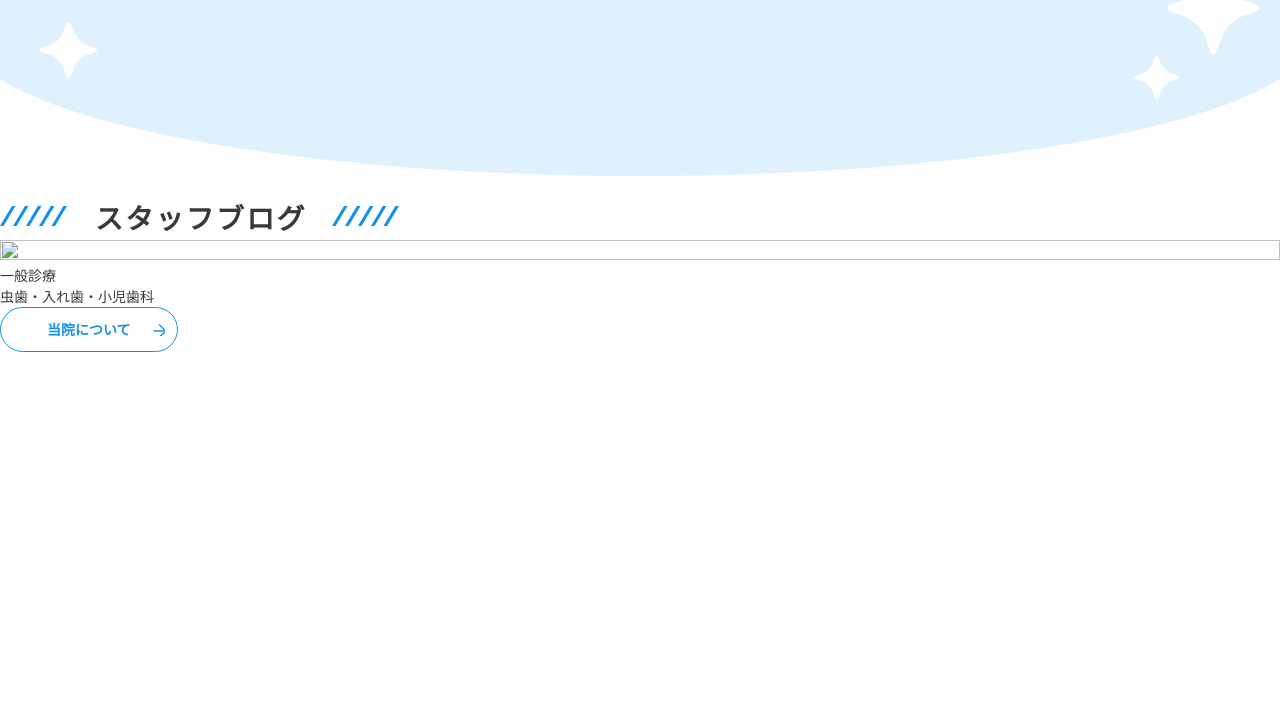
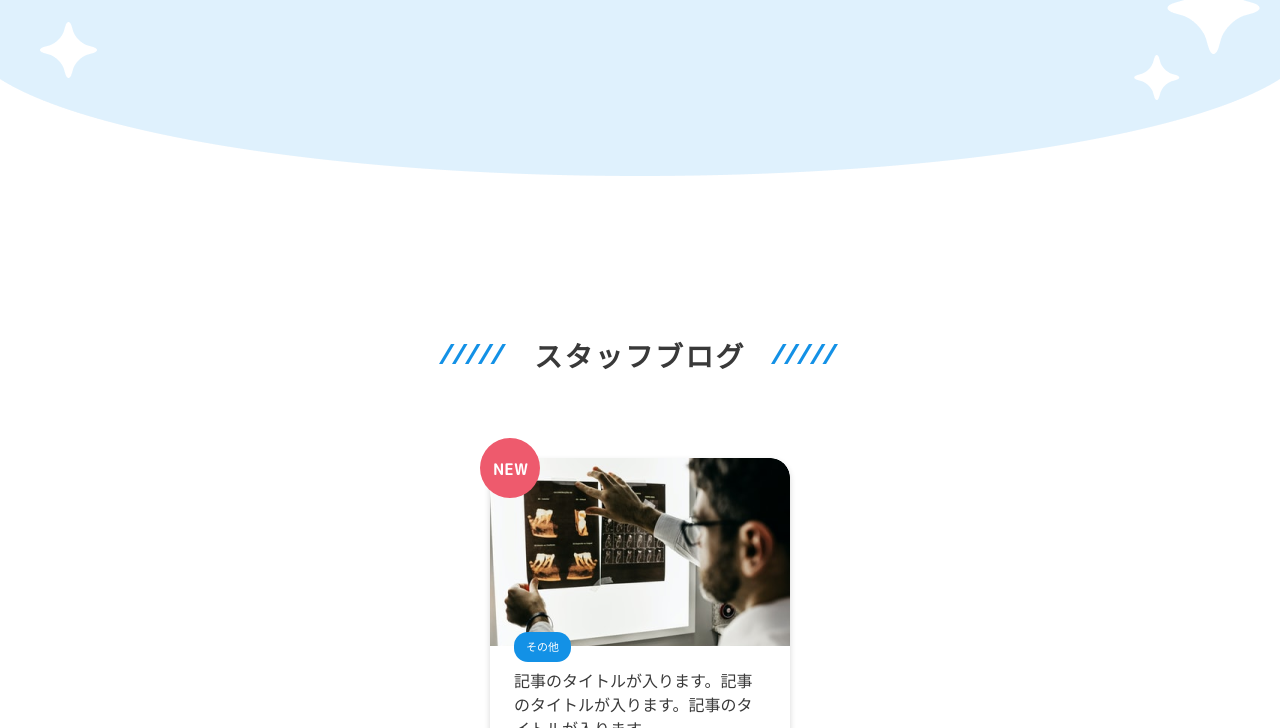
Before and after one commit to pumiWebdesigner/GraduationHp, a plain HTML site: page index.html in a window 1280 px wide. Shown: the part 3143-3871 px from the top of the page. Before the commit the page ends 3495 px from the top, so only its background shows below. Drawn offline with nearby package versions, Linux system fonts and the light colour scheme.

Commit message:
article1個完成

```diff
--- a/index.html
+++ b/index.html
@@ -388,20 +388,23 @@
     <section class="blog">
       <h2 class="util__title">スタッフブログ</h2>
       <div class="blog__list">
-          <div class="blog__card">
+        <article>
+          <a href="#">
+            <div class="blog__card is-new">
+              <div class="blog__card--wrapper">
                 <div class="blog__card--img">
-              <img src="./img/blog-1.png" alt="" />
+                  <img src="./img/blog-img.png" alt="" />
                 </div>
-            <div class="blog__card--txt">
-              <div class="blog__card--txt-main">一般診療</div>
-              <div class="blog__card--txt-sub">虫歯・入れ歯・小児歯科</div>
+                <div class="blog__card--tag">その他</div>
+                <div class="blog__card--text">記事のタイトルが入ります。記事のタイトルが入ります。記事のタイトルが入ります。</div>
+                <time class="news-item-data" datetime="2020-02-14">2020.02.14</time>
               </div>
             </div>
-
+          </a>
+        </article>
       </div>
-        <div class="blog__content--btn">
-          <a class="util__link" href="#">当院について</a>
-        </div>
+      <div class="blog__btn--list">
+        <a class="util__link" href="#">スタッフブログ一覧はこちら</a>
       </div>
     </section>
 
--- a/sass/_common.scss
+++ b/sass/_common.scss
@@ -127,6 +127,9 @@ body {
   display: inline-block;
   text-align: center;
   position: relative;
+  @include base.mq(pc) {
+    margin-left: -6px;
+  }
   &::after {
     position: absolute;
     top: 50%;
--- a/sass/style.scss
+++ b/sass/style.scss
@@ -6,3 +6,104 @@
 @use "concept";
 @use "recommend";
 @use "medical";
+
+.blog {
+  margin-top: 138px;
+  text-align: center;
+}
+
+.blog__list {
+  margin-top: 80px;
+  display: grid;
+  grid-template-columns: repeat(3, 1fr);
+  grid-template-rows: auto 1fr;
+  gap: 50px 60px; //縦、横
+  place-items: center;
+  grid-area: 1 / 1 / 3 / 4; //1行目～3行目に要素を配置⇒行に2要素
+  display: flex;
+  justify-content: center;
+  align-items: center;
+  gap: 50px 60px;
+}
+
+.blog__card {
+  position: relative;
+  &.is-new {
+    &::before {
+      position: absolute;
+      content: "NEW";
+      color: #fff;
+      text-align: center;
+      font-size: 16px;
+      font-weight: 700;
+      top: 0;
+      left: 3px;
+      z-index: 2;
+    }
+    &::after {
+      position: absolute;
+      top: -20px;
+      left: -10px;
+      width: 60px;
+      height: 60px;
+      background: url("../img/is-new-circle.svg");
+      content: "";
+      z-index: 1;
+    }
+  }
+}
+.blog__card--wrapper {
+  width: 300px;
+  height: 315px;
+  border-radius: 20px;
+  overflow: hidden;
+  background: #fff;
+  box-shadow: 0px 3px 6px 0px rgba(0, 0, 0, 0.16);
+  text-align: left;
+}
+
+.blog__card--img {
+  width: 300px;
+  height: 188px;
+  border-radius: 20px 20px 0px 0px;
+  background: url("../img/blog-img.png") no-repeat;
+}
+
+.blog__card--tag {
+  position: absolute;
+  top: 174px;
+  left: 24px;
+  //   width: 57px;
+  // height: 28px;
+  border-radius: 14px;
+  background: #1391e6;
+  color: #fff;
+  font-size: 11px;
+  font-weight: 500;
+  padding: 6px 12px;
+  // margin-top: -14px;
+  // margin-left: 24px;
+  display: inline-block;
+}
+
+.blog__card--text {
+  font-size: 16px;
+  font-weight: 500;
+  line-height: 24px; /* 150% */
+  margin-top: 23px;
+  padding-inline: 24px;
+}
+
+.news-item-data {
+  color: #f58d8d;
+  font-size: 11px;
+  font-weight: 500;
+  margin-top: 4px;
+  padding-bottom: 12px;
+  margin-left: 24px;
+  display: inline-block;
+}
+
+.blog__btn--list {
+  margin-top: 60px;
+}
```
Also changed, not shown: css/style sankoucopy.css, css/style.css, img/blog-img.png (added), img/is-new-circle.svg (added). Lines whose indentation alone changed are shown as unchanged.
